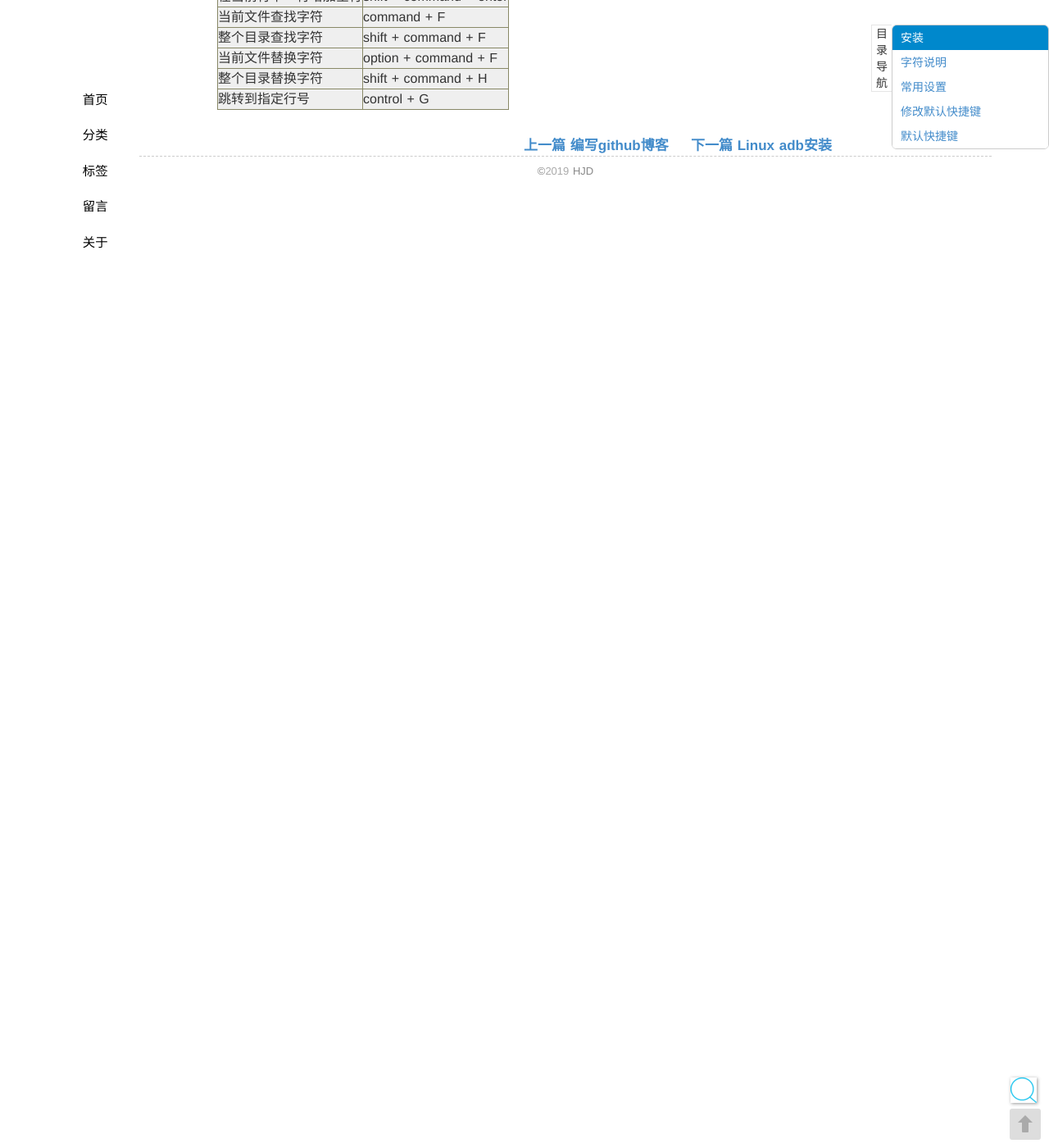
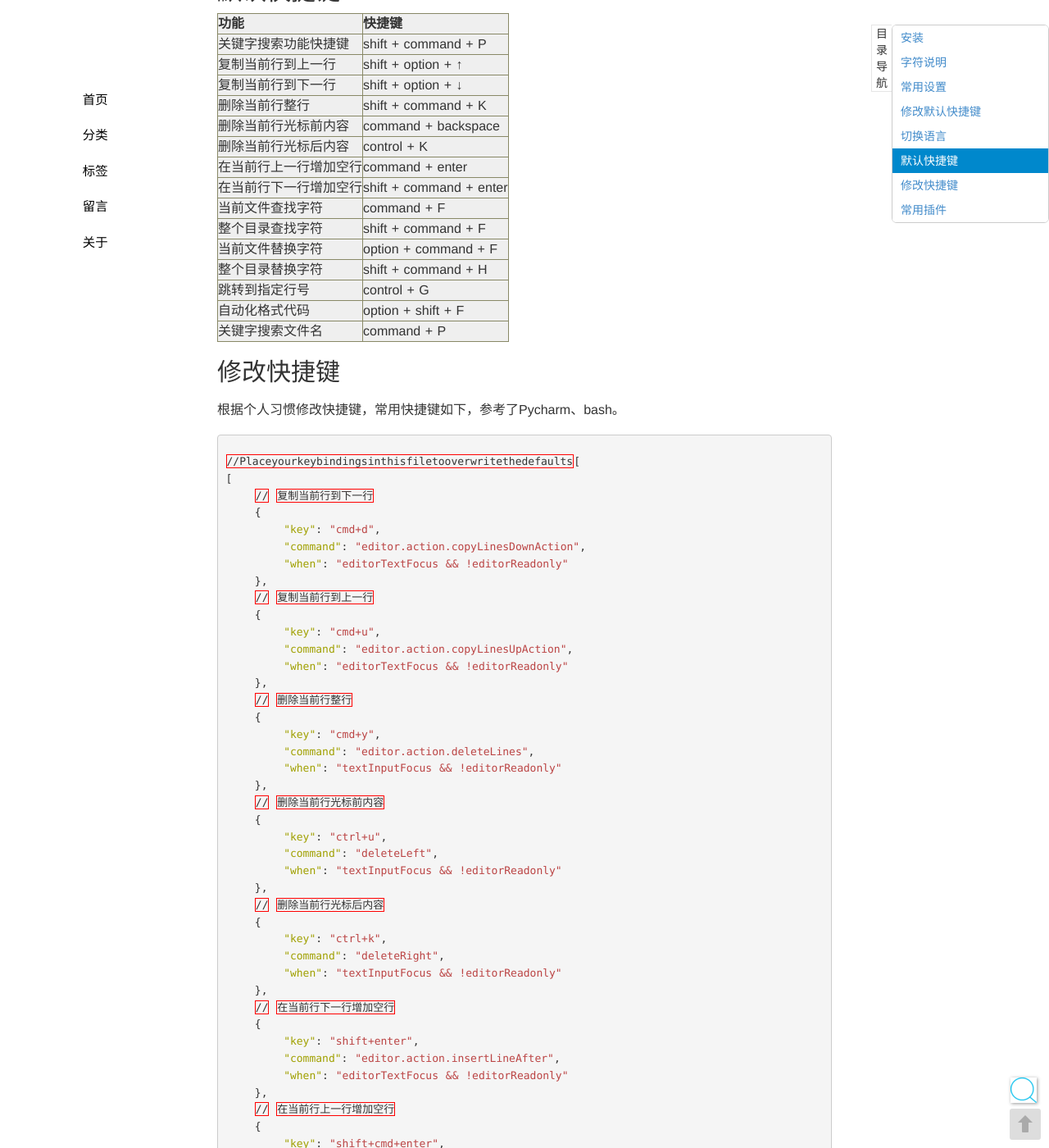
Before and after one commit to seekplum/seekplum.github.io, a Jekyll site: the page built from _posts/2017-12-25-vscode-use.md, in a window 1280 px wide and 1400 px high, scrolled down 1041 px. Shown: the whole window at 82% size. Built offline with Jekyll 4.4.1, drawn with Linux system fonts in a browser that asks for light colours; comment, search, counter and statistics services are not loaded; before the commit the page ends 1671 px from its top, so only the background shows below that; some of the changed text lies outside the part shown.

Commit message:
更新vscode修改快捷键方法

````diff
--- a/_posts/2017-12-25-vscode-use.md
+++ b/_posts/2017-12-25-vscode-use.md
@@ -5,22 +5,25 @@ categories: plugin
 tags: mac vscode
 thread: plugin
 ---
+## 安装
 
-## 安装
 根据[帮助文档](https://code.visualstudio.com/docs/setup/mac)提示安装即可
 
 ## 字符说明
+
 * ⌘: command键
 * ⌥: option/alt
 * ⇧: shift按键
 * ^: 表示的是control键
 
 ## 常用设置
+
 * 在新窗口打开文件
 
 Preferences -> Settings -> Window: Open Files In New Window 设置为 `on`
 
 ## 修改默认快捷键
+
 * 打开默认键盘快捷方式设置
 
 Preferences -> Keyboard Shortcuts
@@ -28,6 +31,15 @@ Preferences -> Keyboard Shortcuts
 * 修改 keybindings.json
 
 如果需要更高级的自定义快捷键，可以直接点击上面的提示  "keybindings.josn"，在打开的界面右侧输入你所需要修改的键值即可.
+
+## 切换语言
+
+以切换为中文为例
+
+* 1.使用快捷键组合`shift + command + P `，在搜索框中输入`configure display language`，点击确定后
+* 2.修改`locale.json`文件下的属性`locale`为`zh-CN`, 即设置为`"locale":"zh-CN"`
+* 3.安装`Chinese (Simplified) Language Pack for Visual Studio Code`插件
+* 4.重启vscode
 
 ## 默认快捷键
 
@@ -46,3 +58,128 @@ Preferences -> Keyboard Shortcuts
 |当前文件替换字符| option + command + F |
 |整个目录替换字符| shift + command + H |
 |跳转到指定行号| control + G |
+|自动化格式代码| option + shift + F |
+|关键字搜索文件名| command + P |
+
+## 修改快捷键
+
+根据个人习惯修改快捷键，常用快捷键如下，参考了Pycharm、bash。
+
+```json
+//Placeyourkeybindingsinthisfiletooverwritethedefaults[
+[
+    // 复制当前行到下一行
+    {
+        "key": "cmd+d",
+        "command": "editor.action.copyLinesDownAction",
+        "when": "editorTextFocus && !editorReadonly"
+    },
+    // 复制当前行到上一行
+    {
+        "key": "cmd+u",
+        "command": "editor.action.copyLinesUpAction",
+        "when": "editorTextFocus && !editorReadonly"
+    },
+    // 删除当前行整行
+    {
+        "key": "cmd+y",
+        "command": "editor.action.deleteLines",
+        "when": "textInputFocus && !editorReadonly"
+    },
+    // 删除当前行光标前内容
+    {
+        "key": "ctrl+u",
+        "command": "deleteLeft",
+        "when": "textInputFocus && !editorReadonly"
+    },
+    // 删除当前行光标后内容
+    {
+        "key": "ctrl+k",
+        "command": "deleteRight",
+        "when": "textInputFocus && !editorReadonly"
+    },
+    // 在当前行下一行增加空行
+    {
+        "key": "shift+enter",
+        "command": "editor.action.insertLineAfter",
+        "when": "editorTextFocus && !editorReadonly"
+    },
+    // 在当前行上一行增加空行
+    {
+        "key": "shift+cmd+enter",
+        "command": "editor.action.insertLineBefore",
+        "when": "editorTextFocus && !editorReadonly"
+    },
+    // 整个目录查找字符
+    {
+        "key": "shift+cmd+f",
+        "command": "workbench.action.findInFiles"
+    },
+    // 当前文件替换字符
+    {
+        "key": "cmd+r",
+        "command": "editor.action.startFindReplaceAction"
+    },
+    // 整个目录替换字符
+    {
+        "key": "shift+cmd+r",
+        "command": "workbench.action.replaceInFiles"
+    },
+    // 跳转到指定行号
+    {
+        "key": "cmd+g",
+        "command": "workbench.action.gotoLine"
+    },
+    // 自动化格式代码
+    {
+        "key": "alt+cmd+l",
+        "command": "editor.action.formatDocument",
+        "when": "editorTextFocus && !editorReadonly"
+    },
+    // 关键字搜索文件名
+    {
+        "key": "shift+cmd+n",
+        "command": "workbench.action.quickOpen"
+    }
+]
+```
+
+## 常用插件
+
+### 通用型
+
+* Jupyter
+* Markdown Preview Enhanced
+* markdownlint
+* Visual Studio IntelliCode - Preview
+
+### Python
+
+* MagicPython
+* python
+* Python Extension Pack
+* Shell launcher
+* vscode-icons: 资源管理器图标
+
+#### pip安装
+
+* yapf: 自动化格式代码
+
+> pip install yapf autopep8
+
+### GO
+
+* GO
+
+### Docker
+
+* docker
+
+### gRPC
+
+* Protobuf support
+* vscode-proto3
+
+### JS
+
+* Vetur
````
Also changed, not shown: _posts/2018-04-27-mac-operation.md (+13 -7 lines), _posts/2018-09-17-kubernetes-introduction.md (+12 -10 lines).
